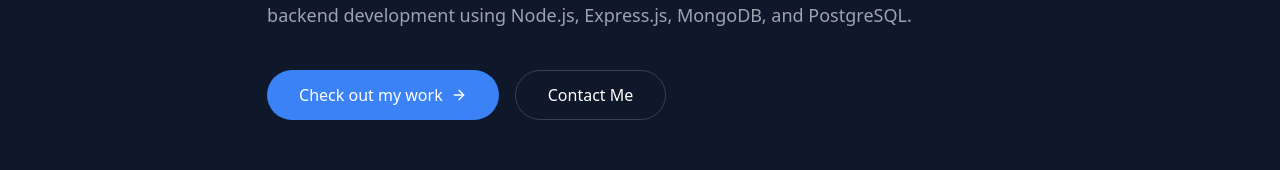
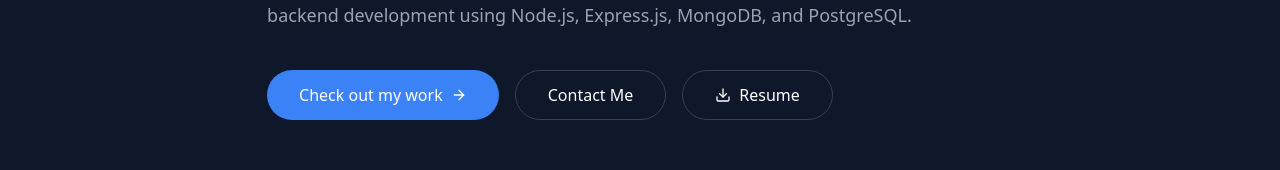
Before and after one commit to SivasankarOfficial/sivasankar-portfolio, a React (Vite) app: page /#/ in a window 1280 px wide. Shown: the part 507-677 px from the top of the page. Built offline with nearby package versions, Linux system fonts and the light colour scheme.

Commit message:
add resume download option

```diff
--- a/src/sections/Hero.jsx
+++ b/src/sections/Hero.jsx
@@ -1,5 +1,6 @@
 import { useRef } from 'react';
-import { FiArrowRight } from 'react-icons/fi';
+import { FiArrowRight, FiDownload } from 'react-icons/fi';
+import resumePdf from '../assets/Sivasankar_Resume.pdf';
 import { portfolioData } from '../data/portfolioData';
 import gsap from 'gsap';
 import { useGSAP } from '@gsap/react';
@@ -62,6 +63,13 @@ const Hero = () => {
                         >
                             Contact Me
                         </button>
+                        <a
+                            href={resumePdf}
+                            download="Sivasankar_Resume.pdf"
+                            className="bg-transparent border border-gray-300 dark:border-gray-700 hover:border-gray-900 dark:hover:border-white text-gray-900 dark:text-white px-8 py-3 rounded-full font-medium transition-colors duration-300 flex items-center gap-2"
+                        >
+                            <FiDownload /> Resume
+                        </a>
                     </div>
                 </div>
             </div>
```
Also changed, not shown: 1 other file (tests, documents, lock files or other folders).
